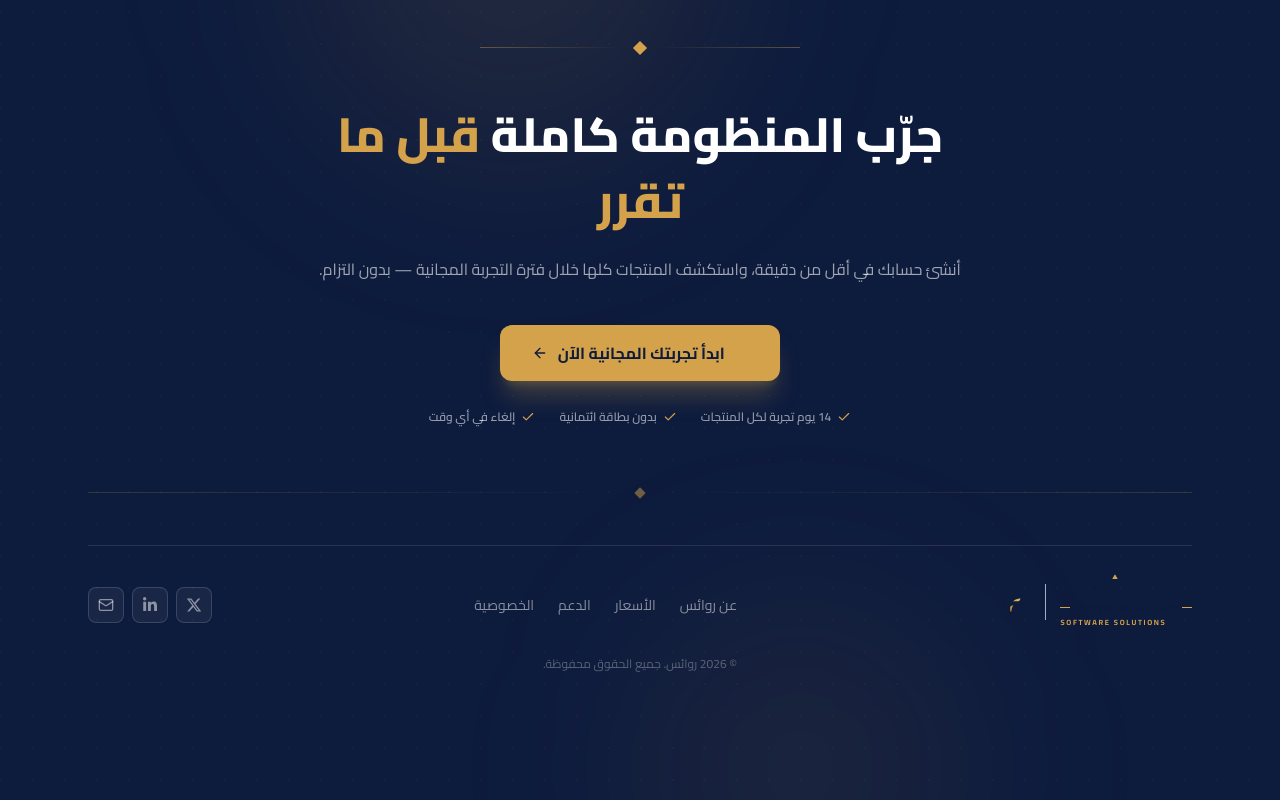
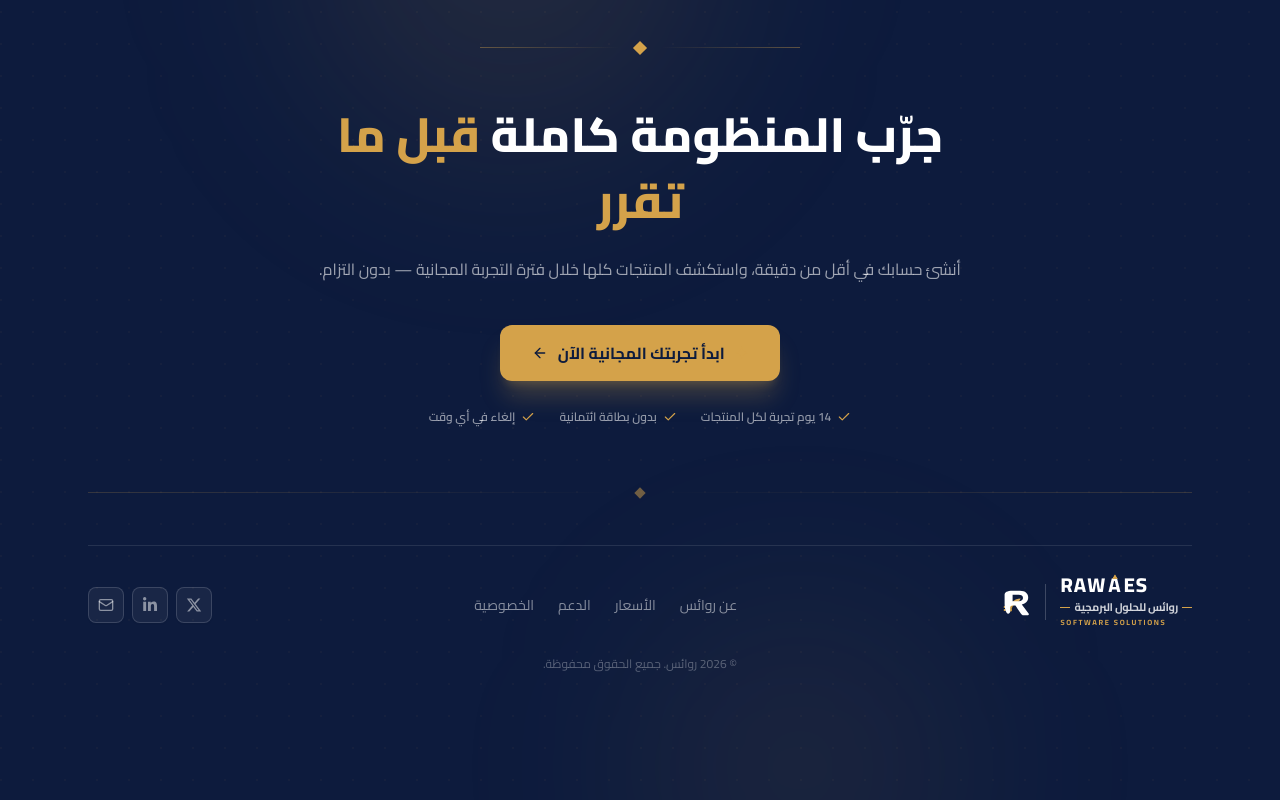
Before and after one commit to therealhesham/saas, a Next.js app: page / in a window 1280 px wide. Shown: the part 1715-2515 px from the top of the page. Built offline with nearby package versions, Linux system fonts and the light colour scheme; no server answers; the database is empty.

Commit message:
feat: add light variant support to RawaesLogo and apply to CTA section

```diff
--- a/components/contact-modal.tsx
+++ b/components/contact-modal.tsx
@@ -86,7 +86,7 @@ export function ContactModal({
           <button
             type="button"
             onClick={onClose}
-            className="absolute top-4 left-4 rounded-full p-1.5 text-white/50 transition-colors hover:bg-white/10 hover:text-white"
+            className="absolute top-4 left-4 rounded-full p-1.5 text-white/50 transition-colors hover:bg-white/10 hover:text-white cursor-pointer"
             aria-label="إغلاق"
           >
             <X className="size-5" />
@@ -94,7 +94,7 @@ export function ContactModal({
 
           {/* Logo + title */}
           <div className="flex flex-col items-center gap-3 text-center">
-            <RawaesLogo variant="icon" className="h-12 opacity-90" />
+            <RawaesLogo variant="icon" className="h-12 w-12" light={true} />
             <div>
               <h2 className="text-xl font-extrabold tracking-wide text-white sm:text-2xl">
                 ابدأ مجاناً
@@ -104,10 +104,6 @@ export function ContactModal({
               </p>
             </div>
 
-            {/* Gold badge */}
-            <div className="inline-flex items-center gap-1.5 rounded-full border border-[#D4A24A]/40 bg-[#D4A24A]/10 px-3 py-1 text-[11px] font-bold text-[#E5B869]">
-              14 يوماً تجربة مجانية · بدون بطاقة ائتمانية
-            </div>
           </div>
         </div>
 
@@ -129,7 +125,7 @@ export function ContactModal({
                   href={buildWhatsappUrl()}
                   target="_blank"
                   rel="noreferrer"
-                  className="inline-flex w-full items-center justify-center gap-2 rounded-xl bg-[#0D1B3D] py-3.5 text-sm font-bold text-[#D4A24A] shadow-lg shadow-[#0D1B3D]/20 transition-all hover:bg-[#1a2e5a]"
+                  className="inline-flex w-full items-center justify-center gap-2 rounded-xl bg-[#0D1B3D] py-3.5 text-sm font-bold text-[#D4A24A] shadow-lg shadow-[#0D1B3D]/20 transition-all hover:bg-[#1a2e5a] cursor-pointer"
                 >
                   <FaWhatsapp className="size-5 text-emerald-400" />
                   متابعة عبر الواتساب
@@ -137,7 +133,7 @@ export function ContactModal({
                 <button
                   type="button"
                   onClick={onClose}
-                  className="w-full rounded-xl border border-slate-200 py-3 text-sm font-medium text-slate-600 hover:bg-slate-50 transition-colors"
+                  className="w-full rounded-xl border border-slate-200 py-3 text-sm font-medium text-slate-600 hover:bg-slate-50 transition-colors cursor-pointer"
                 >
                   إغلاق
                 </button>
@@ -238,7 +234,7 @@ export function ContactModal({
                   <button
                     type="submit"
                     disabled={pending}
-                    className="group inline-flex w-full items-center justify-center gap-2.5 rounded-xl bg-[#0D1B3D] py-3.5 text-sm font-bold text-white shadow-lg shadow-[#0D1B3D]/25 transition-all hover:bg-[#1a2e5a] disabled:opacity-60"
+                    className="group inline-flex w-full items-center justify-center gap-2.5 rounded-xl bg-[#0D1B3D] py-3.5 text-sm font-bold text-white shadow-lg shadow-[#0D1B3D]/25 transition-all hover:bg-[#1a2e5a] disabled:opacity-60 cursor-pointer"
                   >
                     <Send className="size-4 text-[#D4A24A] transition-transform group-hover:-translate-x-1" />
                     {pending ? "جاري الإرسال..." : "إرسال الطلب للإدارة"}
@@ -247,7 +243,7 @@ export function ContactModal({
                   <button
                     type="button"
                     onClick={() => window.open(buildWhatsappUrl(), "_blank")}
-                    className="inline-flex w-full items-center justify-center gap-2 rounded-xl border-2 border-[#D4A24A]/40 bg-[#D4A24A]/5 py-3 text-sm font-semibold text-[#0D1B3D] transition-all hover:border-[#D4A24A] hover:bg-[#D4A24A]/10"
+                    className="inline-flex w-full items-center justify-center gap-2 rounded-xl border-2 border-[#D4A24A]/40 bg-[#D4A24A]/5 py-3 text-sm font-semibold text-[#0D1B3D] transition-all hover:border-[#D4A24A] hover:bg-[#D4A24A]/10 cursor-pointer"
                   >
                     <FaWhatsapp className="size-4 text-emerald-600" />
                     مراسلة مباشرة عبر الواتساب
--- a/components/cta-section.tsx
+++ b/components/cta-section.tsx
@@ -92,7 +92,7 @@ export function CtaSection() {
         {/* Footer */}
         <footer className="flex flex-col items-center justify-between gap-6 border-t border-white/10 pt-10 sm:flex-row">
           <a href="/" className="transition-opacity hover:opacity-80">
-            <RawaesLogo variant="full" className="h-8" />
+            <RawaesLogo variant="full" className="h-8" light={true} />
           </a>
 
           <ul className="flex flex-wrap items-center justify-center gap-x-6 gap-y-2 text-sm text-white/50">
--- a/components/rawaes-logo.tsx
+++ b/components/rawaes-logo.tsx
@@ -4,13 +4,18 @@ interface RawaesLogoProps {
   variant?: "full" | "horizontal" | "icon" | "navbar";
   className?: string;
   iconOnly?: boolean;
+  light?: boolean;
 }
 
 export function RawaesLogo({
   variant = "horizontal",
   className = "h-9",
   iconOnly = false,
+  light = false,
 }: RawaesLogoProps) {
+  const primaryColor = light ? "#FFFFFF" : "#0D1B3D";
+  const pixelColor = light ? "#D4A24A" : "#0D1B3D";
+
   if (iconOnly || variant === "icon") {
     return (
       <svg
@@ -21,30 +26,30 @@ export function RawaesLogo({
         aria-label="شعار روائس"
       >
         <defs>
-          <linearGradient id="rawaes-gold" x1="0%" y1="100%" x2="100%" y2="0%">
+          <linearGradient id={`rawaes-gold-${light ? "light" : "dark"}`} x1="0%" y1="100%" x2="100%" y2="0%">
             <stop offset="0%" stopColor="#B8862B" />
             <stop offset="50%" stopColor="#D4A24A" />
             <stop offset="100%" stopColor="#E5B869" />
           </linearGradient>
         </defs>
 
-        {/* 4 Navy Pixels (Bottom Left) */}
-        <rect x="24" y="100" width="10" height="10" rx="1.5" fill="#0D1B3D" />
-        <rect x="24" y="115" width="10" height="10" rx="1.5" fill="#0D1B3D" />
-        <rect x="39" y="115" width="10" height="10" rx="1.5" fill="#0D1B3D" />
-        <rect x="54" y="115" width="10" height="10" rx="1.5" fill="#0D1B3D" />
+        {/* 4 Pixels (Bottom Left) */}
+        <rect x="24" y="100" width="10" height="10" rx="1.5" fill={pixelColor} />
+        <rect x="24" y="115" width="10" height="10" rx="1.5" fill={pixelColor} />
+        <rect x="39" y="115" width="10" height="10" rx="1.5" fill={pixelColor} />
+        <rect x="54" y="115" width="10" height="10" rx="1.5" fill={pixelColor} />
 
         {/* Inner Gold Swoosh */}
         <path
           d="M 50 128 C 45 110, 52 90, 72 75 C 84 66, 96 62, 108 62 C 104 74, 95 82, 84 87 C 70 94, 62 108, 62 128 Z"
-          fill="url(#rawaes-gold)"
+          fill={`url(#rawaes-gold-${light ? "light" : "dark"})`}
         />
 
-        {/* Main Navy R Wing, Loop & Right Leg */}
+        {/* Main R Wing, Loop & Right Leg */}
         <path
           d="M 28 44 C 28 32, 40 24, 68 24 L 105 24 C 132 24, 146 38, 146 58 C 146 76, 134 88, 114 93 L 148 138 C 151 142, 148 146, 142 146 L 122 146 C 117 146, 113 143, 109 137 L 82 98 L 68 98 C 62 98, 56 102, 56 108 L 56 128 C 56 138, 44 142, 38 134 C 30 123, 28 100, 28 88 L 28 44 Z
              M 68 44 L 68 76 L 98 76 C 112 76, 120 69, 120 60 C 120 50, 112 44, 98 44 Z"
-          fill="#0D1B3D"
+          fill={primaryColor}
           fillRule="evenodd"
         />
       </svg>
@@ -67,43 +72,43 @@ export function RawaesLogo({
         aria-label="شعار روائس"
       >
         <defs>
-          <linearGradient id="rawaes-gold-hdr" x1="0%" y1="100%" x2="100%" y2="0%">
+          <linearGradient id={`rawaes-gold-hdr-${light ? "light" : "dark"}`} x1="0%" y1="100%" x2="100%" y2="0%">
             <stop offset="0%" stopColor="#B8862B" />
             <stop offset="50%" stopColor="#D4A24A" />
             <stop offset="100%" stopColor="#E5B869" />
           </linearGradient>
         </defs>
 
-        {/* 4 Navy Pixels */}
-        <rect x="24" y="100" width="10" height="10" rx="1.5" fill="#0D1B3D" />
-        <rect x="24" y="115" width="10" height="10" rx="1.5" fill="#0D1B3D" />
-        <rect x="39" y="115" width="10" height="10" rx="1.5" fill="#0D1B3D" />
-        <rect x="54" y="115" width="10" height="10" rx="1.5" fill="#0D1B3D" />
+        {/* 4 Pixels */}
+        <rect x="24" y="100" width="10" height="10" rx="1.5" fill={pixelColor} />
+        <rect x="24" y="115" width="10" height="10" rx="1.5" fill={pixelColor} />
+        <rect x="39" y="115" width="10" height="10" rx="1.5" fill={pixelColor} />
+        <rect x="54" y="115" width="10" height="10" rx="1.5" fill={pixelColor} />
 
         {/* Inner Gold Swoosh */}
         <path
           d="M 50 128 C 45 110, 52 90, 72 75 C 84 66, 96 62, 108 62 C 104 74, 95 82, 84 87 C 70 94, 62 108, 62 128 Z"
-          fill="url(#rawaes-gold-hdr)"
+          fill={`url(#rawaes-gold-hdr-${light ? "light" : "dark"})`}
         />
 
-        {/* Navy R Wing, Loop & Right Leg */}
+        {/* R Wing */}
         <path
           d="M 28 44 C 28 32, 40 24, 68 24 L 105 24 C 132 24, 146 38, 146 58 C 146 76, 134 88, 114 93 L 148 138 C 151 142, 148 146, 142 146 L 122 146 C 117 146, 113 143, 109 137 L 82 98 L 68 98 C 62 98, 56 102, 56 108 L 56 128 C 56 138, 44 142, 38 134 C 30 123, 28 100, 28 88 L 28 44 Z
              M 68 44 L 68 76 L 98 76 C 112 76, 120 69, 120 60 C 120 50, 112 44, 98 44 Z"
-          fill="#0D1B3D"
+          fill={primaryColor}
           fillRule="evenodd"
         />
       </svg>
 
       {/* Vertical Separator line if variant === "full" */}
       {variant === "full" && (
-        <div className="h-9 w-px bg-slate-300/80 self-center hidden sm:block" />
+        <div className={`h-9 w-px ${light ? "bg-white/20" : "bg-slate-300/80"} self-center hidden sm:block`} />
       )}
 
       {/* Brand Text Branding */}
       <div className="flex flex-col justify-center select-none" dir="ltr">
         {/* RAWAES header text strictly LTR */}
-        <div className="flex items-center text-[#0D1B3D] font-extrabold tracking-wider text-xl leading-none" dir="ltr">
+        <div className={`flex items-center ${light ? "text-white" : "text-[#0D1B3D]"} font-extrabold tracking-wider text-xl leading-none`} dir="ltr">
           <span>R</span>
           <span>A</span>
           <span>W</span>
@@ -120,7 +125,7 @@ export function RawaesLogo({
         </div>
 
         {/* Arabic Subtitle */}
-        <div className="mt-1 flex items-center gap-1 text-[11px] font-bold text-[#0D1B3D] tracking-tight" dir="rtl">
+        <div className={`mt-1 flex items-center gap-1 text-[11px] font-bold ${light ? "text-white/80" : "text-[#0D1B3D]"} tracking-tight`} dir="rtl">
           <span className="h-[1px] w-2.5 bg-[#D4A24A]" />
           <span>روائس للحلول البرمجية</span>
           <span className="h-[1px] w-2.5 bg-[#D4A24A]" />
--- a/components/start-free-button.tsx
+++ b/components/start-free-button.tsx
@@ -25,7 +25,7 @@ export function StartFreeButton({
     <button
       type="button"
       onClick={() => openContactModal(service)}
-      className={defaultClass}
+      className={`${defaultClass} cursor-pointer`}
     >
       {/* Gold shimmer sweep */}
       <span
```
